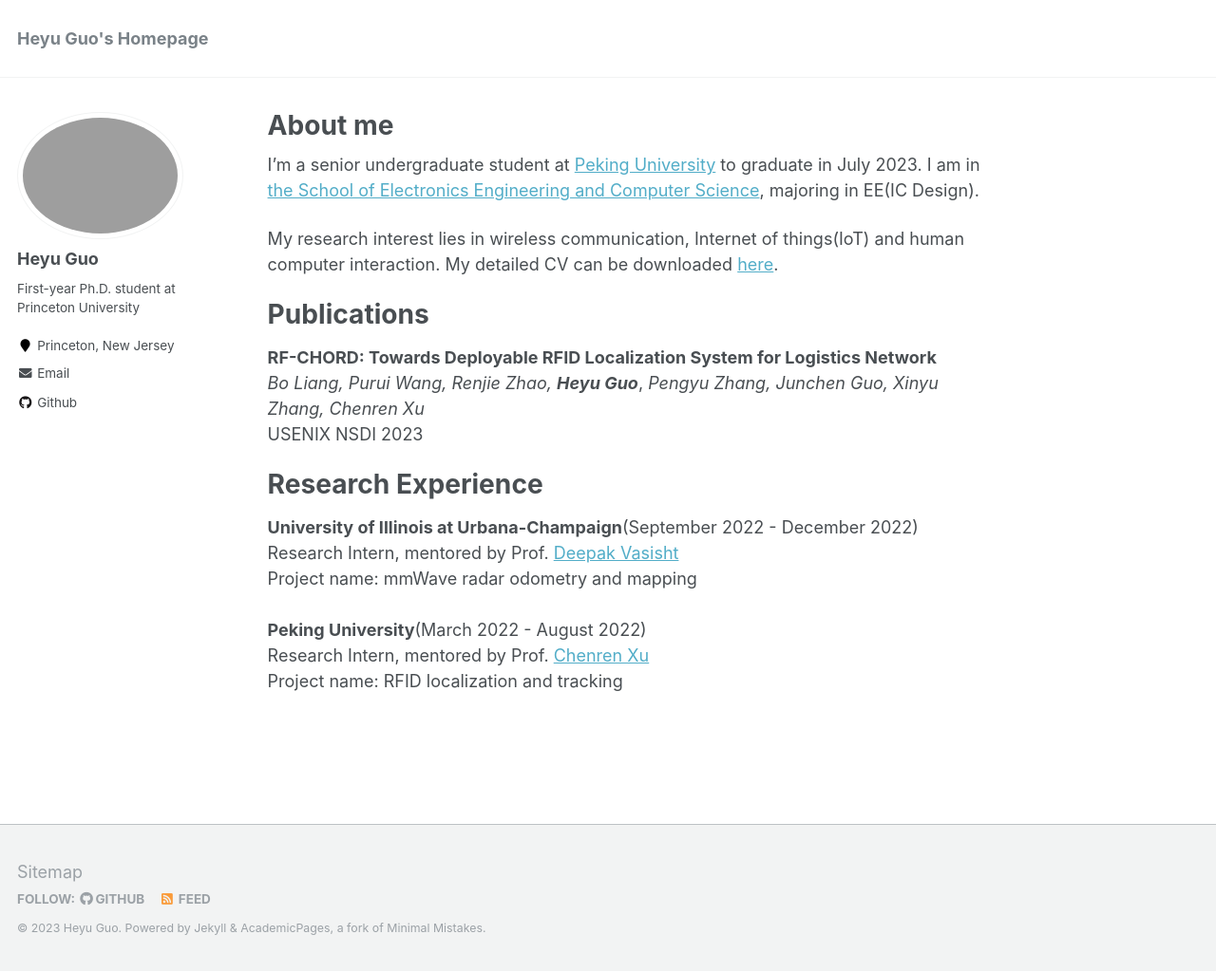
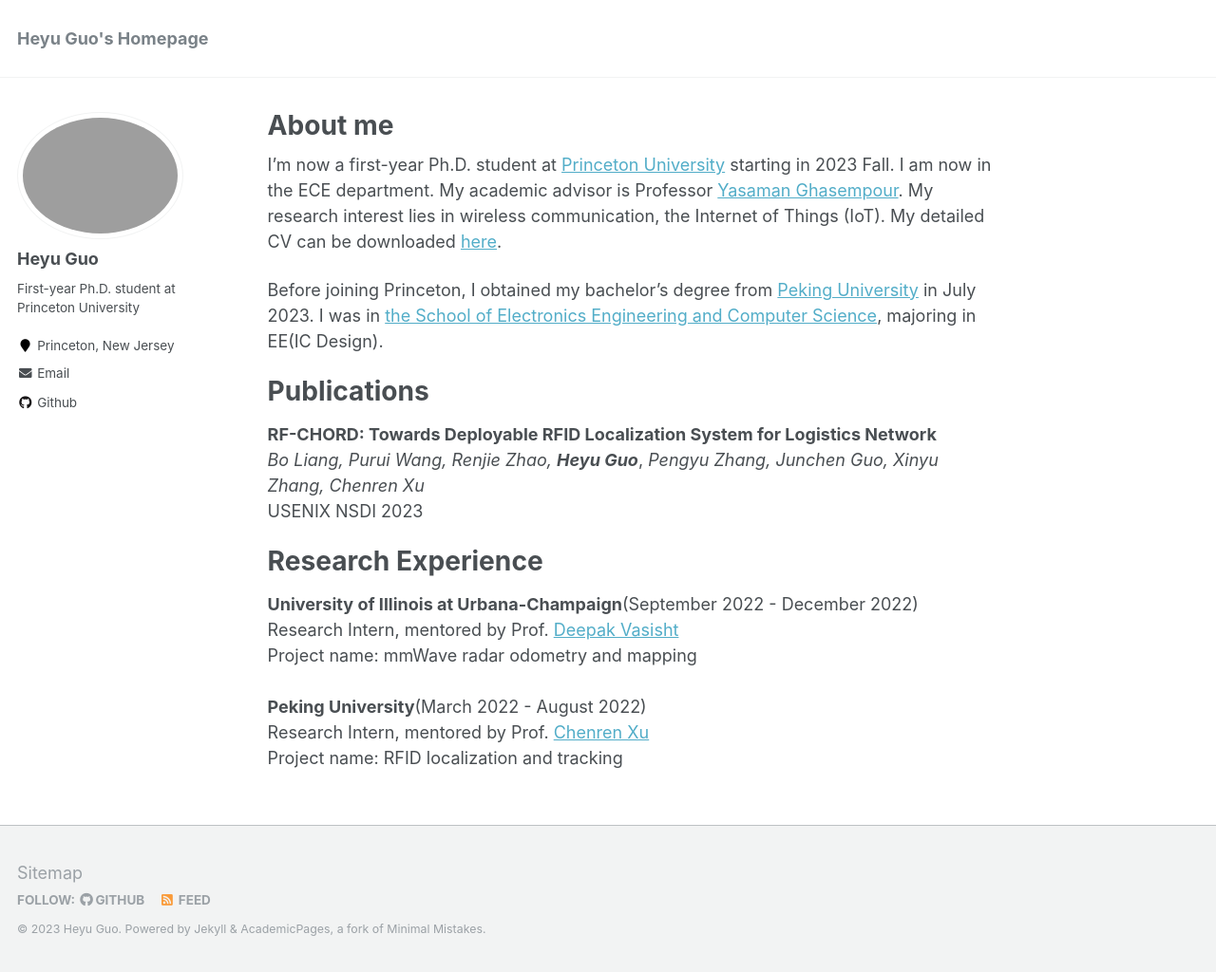
Before and after one commit to GuoHeyu/GuoHeyu.github.io, a Jekyll site: the page built from _pages/about.md, in a window 1280 px wide and 1024 px high. Shown: the whole window at 95% size. Built offline with Jekyll 4.4.1, drawn with Linux system fonts in a browser that asks for light colours.

Commit message:
Update about.md

```diff
--- a/_pages/about.md
+++ b/_pages/about.md
@@ -8,9 +8,11 @@ redirect_from:
   - /about.html
 ---
 
-I'm a senior undergraduate student at [Peking University](https://english.pku.edu.cn/) to graduate in July 2023. I am in [the School of Electronics Engineering and Computer Science](https://eecs.pku.edu.cn/en/), majoring in EE(IC Design).
+I'm now a first-year Ph.D. student at [Princeton University](https://www.princeton.edu/) starting in 2023 Fall. I am now in the ECE department. My academic advisor is Professor [Yasaman Ghasempour](https://ece.princeton.edu/people/yasaman-ghasempour). My research interest lies in wireless communication, the Internet of Things (IoT). My detailed CV can be downloaded [here](https://github.com/GuoHeyu/GuoHeyu.github.io/blob/main/files/CV.pdf).
 
-My research interest lies in wireless communication, Internet of things(IoT) and human computer interaction. My detailed CV can be downloaded [here](https://github.com/GuoHeyu/GuoHeyu.github.io/blob/main/files/CV.pdf).
+Before joining Princeton, I obtained my bachelor's degree from [Peking University](https://english.pku.edu.cn/) in July 2023. I was in [the School of Electronics Engineering and Computer Science](https://eecs.pku.edu.cn/en/), majoring in EE(IC Design).
+
+
 
 Publications
 ======
```
